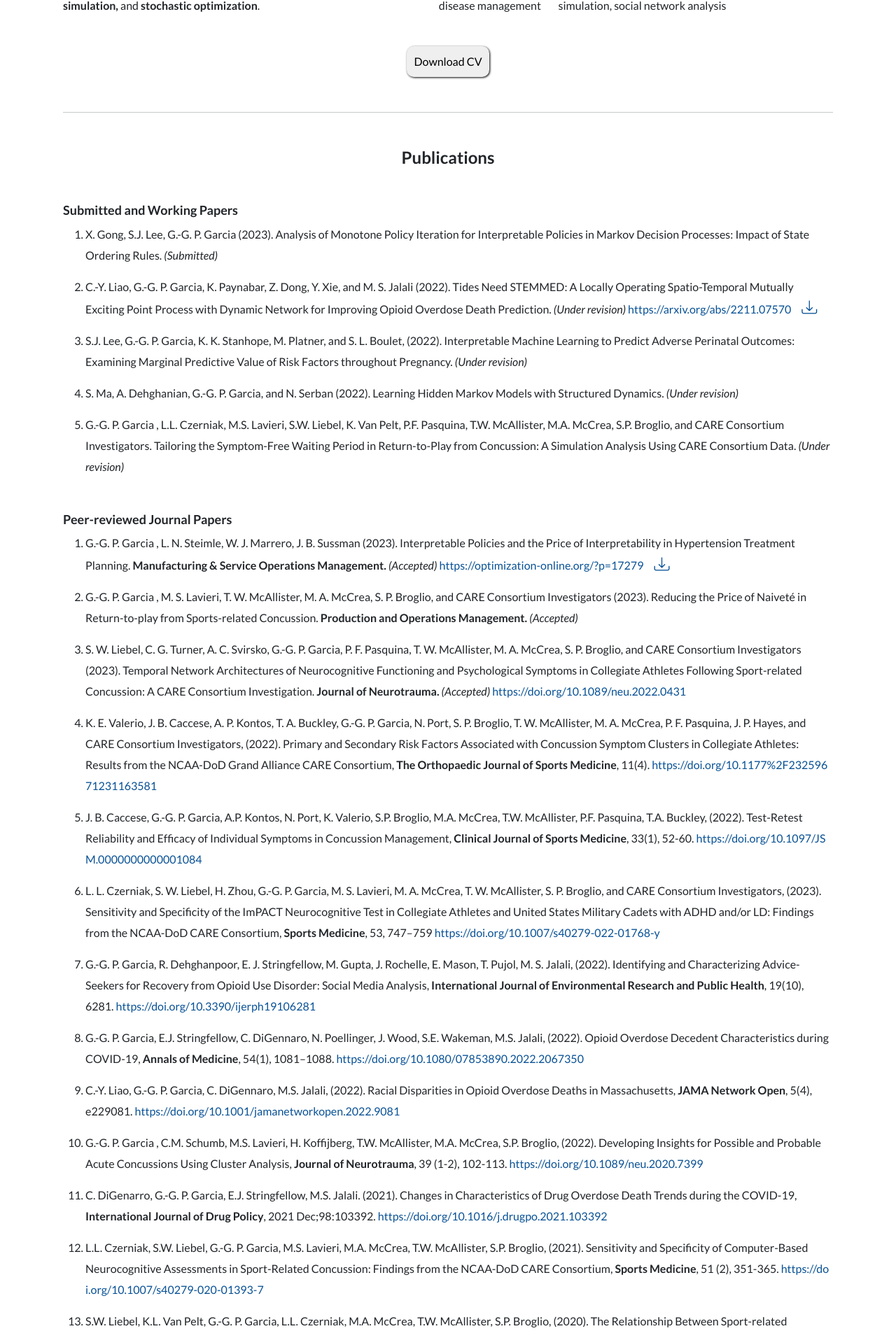
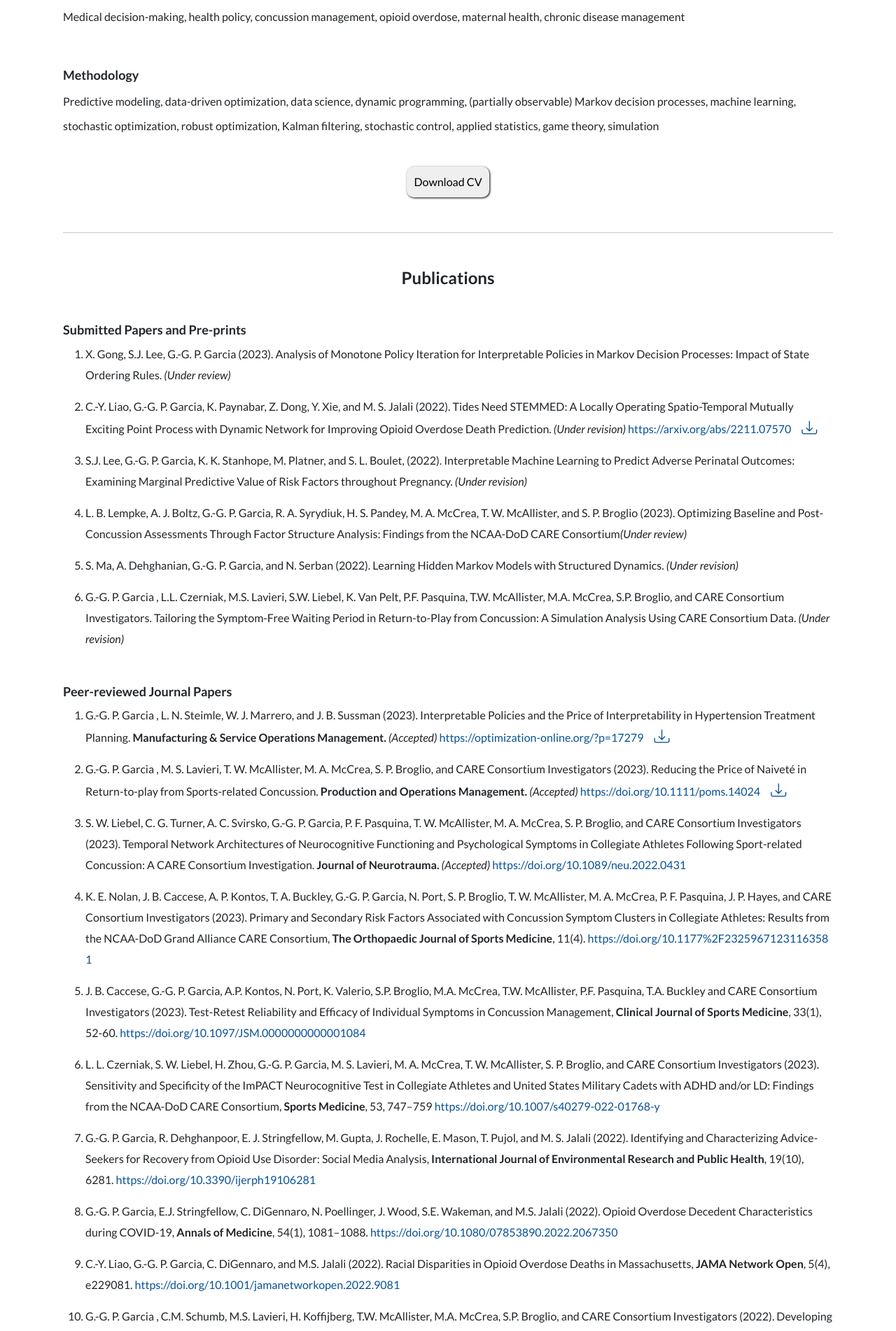
Before and after one commit to giangabrielgarcia/giangabrielgarcia.github.io, a React (Create React App) app in the folder giangabrielgarcia/: page /research in a window 1280 px wide. Shown: the part 1138-3040 px from the top of the page at 70% size. Built offline with nearby package versions, Linux system fonts and the light colour scheme; some icons are missing.

Commit message:
updated research and corrected manuscript links

```diff
--- a/giangabrielgarcia/src/components/Research.js
+++ b/giangabrielgarcia/src/components/Research.js
@@ -7,64 +7,68 @@ import manuscript3 from '../assets/manuscripts/2018-optimalcoinsurancerates.pdf'
 import manuscript4 from '../assets/manuscripts/2018-quantifyingthevalue.pdf';
 import manuscript5 from '../assets/manuscripts/preprint-monotonepolicies.pdf';
 import manuscript6 from '../assets/manuscripts/preprint-STEMMED.pdf';
+import ms_PoN from '../assets/manuscripts/2023-PriceofNaivete.pdf';
 
 const submittedPapers = [
-  {id: 1, text: 'X. Gong, S.J. Lee, G.-G. P. Garcia (2023). Analysis of Monotone Policy Iteration for Interpretable Policies in Markov Decision Processes: Impact of State Ordering Rules. ', status: '(Submitted)'},
+  { text: 'X. Gong, S.J. Lee, G.-G. P. Garcia (2023). Analysis of Monotone Policy Iteration for Interpretable Policies in Markov Decision Processes: Impact of State Ordering Rules. ', status: '(Under review)'},
 
-  { id: 1, text: `C.-Y. Liao, G.-G. P. Garcia, K. Paynabar, Z. Dong, Y. Xie, and M. S. Jalali (2022). Tides Need STEMMED: A Locally Operating Spatio-Temporal Mutually Exciting Point Process with Dynamic Network for Improving Opioid Overdose Death Prediction. `, status: `(Under revision)`, link: 'https://arxiv.org/abs/2211.07570', download: {manuscript6} },
+  { text: `C.-Y. Liao, G.-G. P. Garcia, K. Paynabar, Z. Dong, Y. Xie, and M. S. Jalali (2022). Tides Need STEMMED: A Locally Operating Spatio-Temporal Mutually Exciting Point Process with Dynamic Network for Improving Opioid Overdose Death Prediction. `, status: `(Under revision)`, link: 'https://arxiv.org/abs/2211.07570', download: manuscript6 },
 
-  { id: 2, text: `S.J. Lee, G.-G. P. Garcia, K. K. Stanhope, M. Platner, and S. L. Boulet, (2022). Interpretable Machine Learning to Predict Adverse Perinatal Outcomes: Examining Marginal Predictive Value of Risk Factors throughout Pregnancy. `, status: "(Under revision)" },
+  { text: `S.J. Lee, G.-G. P. Garcia, K. K. Stanhope, M. Platner, and S. L. Boulet, (2022). Interpretable Machine Learning to Predict Adverse Perinatal Outcomes: Examining Marginal Predictive Value of Risk Factors throughout Pregnancy. `, status: "(Under revision)" },
 
-  {id: 3, text: 'S. Ma, A. Dehghanian, G.-G. P. Garcia, and N. Serban (2022). Learning Hidden Markov Models with Structured Dynamics. ', status: '(Under revision)'},
+  {text: 'L. B. Lempke, A. J. Boltz, G.-G. P. Garcia, R. A. Syrydiuk, H. S. Pandey, M. A. McCrea, T. W. McAllister, and S. P. Broglio (2023). Optimizing Baseline and Post-Concussion Assessments Through Factor Structure Analysis: Findings from the NCAA-DoD CARE Consortium', status: '(Under review)'},
 
-   { id: 7, text: `G.-G. P. Garcia , L.L. Czerniak, M.S. Lavieri, S.W. Liebel, K. Van Pelt, P.F. Pasquina, T.W. McAllister, M.A. McCrea, S.P. Broglio, and CARE Consortium Investigators. Tailoring the Symptom-Free Waiting Period in Return-to-Play from Concussion: A Simulation Analysis Using CARE Consortium Data. `, status: "(Under revision)" }
+  { text: 'S. Ma, A. Dehghanian, G.-G. P. Garcia, and N. Serban (2022). Learning Hidden Markov Models with Structured Dynamics. ', status: '(Under revision)'},
+
+   { text: `G.-G. P. Garcia , L.L. Czerniak, M.S. Lavieri, S.W. Liebel, K. Van Pelt, P.F. Pasquina, T.W. McAllister, M.A. McCrea, S.P. Broglio, and CARE Consortium Investigators. Tailoring the Symptom-Free Waiting Period in Return-to-Play from Concussion: A Simulation Analysis Using CARE Consortium Data. `, status: "(Under revision)" }
 ]
 
 const peerReviewedPapers = [
 
-  { id: 21, text: `G.-G. P. Garcia , L. N. Steimle, W. J. Marrero, J. B. Sussman (2023). Interpretable Policies and the Price of Interpretability in Hypertension Treatment Planning. `, journal: "Manufacturing & Service Operations Management. ", status: "(Accepted)", link: "https://optimization-online.org/?p=17279", download: { manuscript5 } },
+  { id: 21, text: `G.-G. P. Garcia , L. N. Steimle, W. J. Marrero, and J. B. Sussman (2023). Interpretable Policies and the Price of Interpretability in Hypertension Treatment Planning. `, journal: "Manufacturing & Service Operations Management. ", status: "(Accepted)", link: "https://optimization-online.org/?p=17279", download: manuscript5 },
 
-  { id: 20, text: `G.-G. P. Garcia , M. S. Lavieri, T. W. McAllister, M. A. McCrea, S. P. Broglio, and CARE Consortium Investigators (2023). Reducing the Price of Naiveté in Return-to-play from Sports-related Concussion. `, journal: "Production and Operations Management. ", status: "(Accepted)" },
+  { id: 20, text: `G.-G. P. Garcia , M. S. Lavieri, T. W. McAllister, M. A. McCrea, S. P. Broglio, and CARE Consortium Investigators (2023). Reducing the Price of Naiveté in Return-to-play from Sports-related Concussion. `, journal: "Production and Operations Management. ", status: "(Accepted)",
+  link: 'https://doi.org/10.1111/poms.14024', download: ms_PoN },
 
   { id: 19, text: `S. W. Liebel, C. G. Turner, A. C. Svirsko, G.-G. P. Garcia, P. F. Pasquina, T. W. McAllister,
   M. A. McCrea, S. P. Broglio, and CARE Consortium Investigators (2023). Temporal Network Architectures of Neurocognitive Functioning and Psychological Symptoms in Collegiate Athletes Following Sport-related Concussion: A CARE Consortium Investigation. `, journal: "Journal of Neurotrauma. ", status: "(Accepted)", link: 'https://doi.org/10.1089/neu.2022.0431' },
 
-  { id: 18, text: `K. E. Valerio, J. B. Caccese, A. P. Kontos, T. A. Buckley, G.-G. P. Garcia, N. Port, S. P. Broglio, T. W. McAllister, M. A. McCrea, P. F. Pasquina, J. P. Hayes, and CARE Consortium Investigators, (2022). Primary and Secondary Risk Factors Associated with Concussion Symptom Clusters in Collegiate Athletes: Results from the NCAA-DoD Grand Alliance CARE Consortium, `, journal: "The Orthopaedic Journal of Sports Medicine", issue: ", 11(4). ", link: 'https://doi.org/10.1177%2F23259671231163581' },
+  { id: 18, text: `K. E. Nolan, J. B. Caccese, A. P. Kontos, T. A. Buckley, G.-G. P. Garcia, N. Port, S. P. Broglio, T. W. McAllister, M. A. McCrea, P. F. Pasquina, J. P. Hayes, and CARE Consortium Investigators (2023). Primary and Secondary Risk Factors Associated with Concussion Symptom Clusters in Collegiate Athletes: Results from the NCAA-DoD Grand Alliance CARE Consortium, `, journal: "The Orthopaedic Journal of Sports Medicine", issue: ", 11(4). ", link: 'https://doi.org/10.1177%2F23259671231163581' },
 
-  { id: 17, text: `J. B. Caccese, G.-G. P. Garcia, A.P. Kontos, N. Port, K. Valerio, S.P. Broglio, M.A. McCrea, T.W. McAllister, P.F. Pasquina, T.A. Buckley, (2022). Test-Retest Reliability and Efficacy of Individual Symptoms in Concussion Management, `, journal: "Clinical Journal of Sports Medicine", issue:", 33(1), 52-60. ", link: "https://doi.org/10.1097/JSM.0000000000001084" },
+  { id: 17, text: `J. B. Caccese, G.-G. P. Garcia, A.P. Kontos, N. Port, K. Valerio, S.P. Broglio, M.A. McCrea, T.W. McAllister, P.F. Pasquina, T.A. Buckley and CARE Consortium Investigators (2023). Test-Retest Reliability and Efficacy of Individual Symptoms in Concussion Management, `, journal: "Clinical Journal of Sports Medicine", issue:", 33(1), 52-60. ", link: "https://doi.org/10.1097/JSM.0000000000001084" },
 
-  { id: 16, text: `L. L. Czerniak, S. W. Liebel, H. Zhou, G.-G. P. Garcia, M. S. Lavieri, M. A. McCrea, T. W. McAllister, S. P. Broglio, and CARE Consortium Investigators, (2023). Sensitivity and Specificity of the ImPACT Neurocognitive Test in Collegiate Athletes and United States Military Cadets with ADHD and/or LD: Findings from the NCAA-DoD CARE Consortium, `, journal: "Sports Medicine", issue: ", 53, 747–759", link: "https://doi.org/10.1007/s40279-022-01768-y" },
+  { id: 16, text: `L. L. Czerniak, S. W. Liebel, H. Zhou, G.-G. P. Garcia, M. S. Lavieri, M. A. McCrea, T. W. McAllister, S. P. Broglio, and CARE Consortium Investigators (2023). Sensitivity and Specificity of the ImPACT Neurocognitive Test in Collegiate Athletes and United States Military Cadets with ADHD and/or LD: Findings from the NCAA-DoD CARE Consortium, `, journal: "Sports Medicine", issue: ", 53, 747–759", link: "https://doi.org/10.1007/s40279-022-01768-y" },
 
-  { id: 15, text: `G.-G. P. Garcia, R. Dehghanpoor, E. J. Stringfellow, M. Gupta, J. Rochelle, E. Mason, T. Pujol, M. S. Jalali, (2022). Identifying and Characterizing Advice-Seekers for Recovery from Opioid Use Disorder: Social Media Analysis, `, journal: "International Journal of Environmental Research and Public Health", issue:", 19(10), 6281. ", link: "https://doi.org/10.3390/ijerph19106281" },
+  { id: 15, text: `G.-G. P. Garcia, R. Dehghanpoor, E. J. Stringfellow, M. Gupta, J. Rochelle, E. Mason, T. Pujol, and M. S. Jalali (2022). Identifying and Characterizing Advice-Seekers for Recovery from Opioid Use Disorder: Social Media Analysis, `, journal: "International Journal of Environmental Research and Public Health", issue:", 19(10), 6281. ", link: "https://doi.org/10.3390/ijerph19106281" },
 
-  { id: 14, text: `G.-G. P. Garcia, E.J. Stringfellow, C. DiGennaro, N. Poellinger, J. Wood, S.E. Wakeman, M.S. Jalali, (2022). Opioid Overdose Decedent Characteristics during COVID-19, `, journal: "Annals of Medicine", issue:", 54(1), 1081–1088. ", link: "https://doi.org/10.1080/07853890.2022.2067350" },
+  { id: 14, text: `G.-G. P. Garcia, E.J. Stringfellow, C. DiGennaro, N. Poellinger, J. Wood, S.E. Wakeman, and M.S. Jalali (2022). Opioid Overdose Decedent Characteristics during COVID-19, `, journal: "Annals of Medicine", issue:", 54(1), 1081–1088. ", link: "https://doi.org/10.1080/07853890.2022.2067350" },
 
-  { id: 13, text: `C.-Y. Liao, G.-G. P. Garcia, C. DiGennaro, M.S. Jalali, (2022). Racial Disparities in Opioid Overdose Deaths in Massachusetts, `, journal: "JAMA Network Open", issue:", 5(4), e229081. ", link: "https://doi.org/10.1001/jamanetworkopen.2022.9081" },
+  { id: 13, text: `C.-Y. Liao, G.-G. P. Garcia, C. DiGennaro, and M.S. Jalali (2022). Racial Disparities in Opioid Overdose Deaths in Massachusetts, `, journal: "JAMA Network Open", issue:", 5(4), e229081. ", link: "https://doi.org/10.1001/jamanetworkopen.2022.9081" },
 
-  { id: 12, text: `G.-G. P. Garcia , C.M. Schumb, M.S. Lavieri, H. Koffijberg, T.W. McAllister, M.A. McCrea, S.P. Broglio, (2022). Developing Insights for Possible and Probable Acute Concussions Using Cluster Analysis, `, journal: "Journal of Neurotrauma", issue:", 39 (1-2), 102-113. ", link: "https://doi.org/10.1089/neu.2020.7399"},
+  { id: 12, text: `G.-G. P. Garcia , C.M. Schumb, M.S. Lavieri, H. Koffijberg, T.W. McAllister, M.A. McCrea, S.P. Broglio, and CARE Consortium Investigators (2022). Developing Insights for Possible and Probable Acute Concussions Using Cluster Analysis, `, journal: "Journal of Neurotrauma", issue:", 39 (1-2), 102-113. ", link: "https://doi.org/10.1089/neu.2020.7399"},
 
-  { id: 11, text: `C. DiGenarro, G.-G. P. Garcia, E.J. Stringfellow, M.S. Jalali. (2021). Changes in Characteristics of Drug Overdose Death Trends during the COVID-19, `, journal: "International Journal of Drug Policy", issue:  ", 2021 Dec;98:103392. ", link: 'https://doi.org/10.1016/j.drugpo.2021.103392'},
+  { id: 11, text: `C. DiGenarro, G.-G. P. Garcia, E.J. Stringfellow, and M.S. Jalali. (2021). Changes in Characteristics of Drug Overdose Death Trends during the COVID-19, `, journal: "International Journal of Drug Policy", issue:  ", 2021 Dec;98:103392. ", link: 'https://doi.org/10.1016/j.drugpo.2021.103392'},
 
-  { id: 10, text: `L.L. Czerniak, S.W. Liebel, G.-G. P. Garcia, M.S. Lavieri, M.A. McCrea, T.W. McAllister, S.P. Broglio, (2021). Sensitivity and Specificity of Computer-Based Neurocognitive Assessments in Sport-Related Concussion: Findings from the NCAA-DoD CARE Consortium, `, journal: "Sports Medicine", issue:
+  { id: 10, text: `L.L. Czerniak, S.W. Liebel, G.-G. P. Garcia, M.S. Lavieri, M.A. McCrea, T.W. McAllister, S.P. Broglio, and CARE Consortium Investigators (2021). Sensitivity and Specificity of Computer-Based Neurocognitive Assessments in Sport-Related Concussion: Findings from the NCAA-DoD CARE Consortium, `, journal: "Sports Medicine", issue:
   ", 51 (2), 351-365.", link: "https://doi.org/10.1007/s40279-020-01393-7" },
 
-  { id: 9, text: `S.W. Liebel, K.L. Van Pelt, G.-G. P. Garcia, L.L. Czerniak, M.A. McCrea, T.W. McAllister, S.P. Broglio, (2020). The Relationship Between Sport-related Concussion and Sensation-Seeking, `, journal:  "International Journal of Molecular Sciences", issue:", 21 (23), 9097. ", link: "https://doi.org/10.3390/ijms21239097" },
+  { id: 9, text: `S.W. Liebel, K.L. Van Pelt, G.-G. P. Garcia, L.L. Czerniak, M.A. McCrea, T.W. McAllister, S.P. Broglio, and CARE Consortium Investigators (2020). The Relationship Between Sport-related Concussion and Sensation-Seeking, `, journal:  "International Journal of Molecular Sciences", issue:", 21 (23), 9097. ", link: "https://doi.org/10.3390/ijms21239097" },
 
-  { id: 8, text: `G.-G. P. Garcia , J. Yang, M.S. Lavieri, T.W. McAllister, M.A. McCrea, S.P. Broglio, and CARE Consortium Investigators, (2020). Optimizing the Components of the Sport Concussion Assessment Tool for Acute Concussion Assessment, `, journal: "Neurosurgery", issue: ", 87 (5), 971-981. ", link: "https://academic.oup.com/neurosurgery/article/doi/10.1093/neuros/nyaa150/5841232" },
+  { id: 8, text: `G.-G. P. Garcia , J. Yang, M.S. Lavieri, T.W. McAllister, M.A. McCrea, S.P. Broglio, and CARE Consortium Investigators (2020). Optimizing the Components of the Sport Concussion Assessment Tool for Acute Concussion Assessment, `, journal: "Neurosurgery", issue: ", 87 (5), 971-981. ", link: "https://academic.oup.com/neurosurgery/article/doi/10.1093/neuros/nyaa150/5841232" },
 
-  { id: 7, text: `G.-G. P. Garcia, M.S. Lavieri, R. Jiang, M.A. McCrea, T.W. McAllister, S.P. Broglio, and CARE Consortium Investigators, (2020). Data-driven Stochastic Optimization Approaches to Determine Decision Boundaries for Risk Estimation Models, `, journal: "IISE Transactions", issue:", 52 (10), 1098-1121. ", link: "https://www.tandfonline.com/doi/full/10.1080/24725854.2020.1725254", download: {manuscript1} },
+  { id: 7, text: `G.-G. P. Garcia, M.S. Lavieri, R. Jiang, M.A. McCrea, T.W. McAllister, S.P. Broglio, and CARE Consortium Investigators (2020). Data-driven Stochastic Optimization Approaches to Determine Decision Boundaries for Risk Estimation Models, `, journal: "IISE Transactions", issue:", 52 (10), 1098-1121. ", link: "https://www.tandfonline.com/doi/full/10.1080/24725854.2020.1725254", download: manuscript1 },
 
-  { id: 6, text: `G.-G. P. Garcia, M. S. Lavieri, C. Andrews, X. Liu, M. P. Van Oyen, M. A. Kass, M. O. Gordon, and J. D. Stein, (2019). Using Kalman Filtering to Forecast Visual Field and Intraocular Pressure Trajectory in Patients with Ocular Hypertension, `, journal: "JAMA Ophthalmology", issue:", 137 (12), 1416-1423. ", link: "https://jamanetwork.com/journals/jamaophthalmology/article-abstract/2755407" },
+  { id: 6, text: `G.-G. P. Garcia, M. S. Lavieri, C. Andrews, X. Liu, M. P. Van Oyen, M. A. Kass, M. O. Gordon, and J. D. Stein (2019). Using Kalman Filtering to Forecast Visual Field and Intraocular Pressure Trajectory in Patients with Ocular Hypertension, `, journal: "JAMA Ophthalmology", issue:", 137 (12), 1416-1423. ", link: "https://jamanetwork.com/journals/jamaophthalmology/article-abstract/2755407" },
 
-  { id: 5, text: `G.-G. P. Garcia, M.S. Lavieri, R. Jiang, M.A. McCrea, T.W. McAllister, S.P. Broglio, and CARE Consortium Investigators, (2019). A Data-driven Approach to Unlikely, Possible, Probable, and Definite Acute Concussion Assessment, `, journal: "Journal of Neurotrauma", issue:", 36 (10), 1571-1583. ", download: {manuscript2} },
+  { id: 5, text: `G.-G. P. Garcia, M.S. Lavieri, R. Jiang, M.A. McCrea, T.W. McAllister, S.P. Broglio, and CARE Consortium Investigators (2019). A Data-driven Approach to Unlikely, Possible, Probable, and Definite Acute Concussion Assessment, `, journal: "Journal of Neurotrauma", issue:", 36 (10), 1571-1583. ", download: manuscript2 },
 
-  { id: 4, text: `G.-G. P. Garcia, K. Nitta, M.S. Lavieri, C. Andrews, X. Liu, E. Lobaza, M.P. Van Oyen, K. Sugiyama, and J.D. Stein, (2019). Using Kalman Filtering to Forecast Disease Progression for Patients with Normal Tension Glaucoma, `, journal: "American Journal of Ophthalmology", issue:", 199, 111-119. ", link: "https://doi.org/10.1016/j.ajo.2018.10.012" },
+  { id: 4, text: `G.-G. P. Garcia, K. Nitta, M.S. Lavieri, C. Andrews, X. Liu, E. Lobaza, M.P. Van Oyen, K. Sugiyama, and J.D. Stein (2019). Using Kalman Filtering to Forecast Disease Progression for Patients with Normal Tension Glaucoma, `, journal: "American Journal of Ophthalmology", issue:", 199, 111-119. ", link: "https://doi.org/10.1016/j.ajo.2018.10.012" },
 
-  { id: 3, text: `G.J. Schell, G.-G. P. Garcia , M.S. Lavieri, J.B. Sussman, R.A. Hayward, (2018). Optimal Coinsurance Rates for a Heterogeneous Population under Inequality and Resource Constraints, `, journal: "IISE Transactions", issue:", 51 (1), 74-91. ", link: "https://doi.org/10.1080/24725854.2018.1499053", download: {manuscript3} },
+  { id: 3, text: `G.J. Schell, G.-G. P. Garcia , M.S. Lavieri, J.B. Sussman, and R.A. Hayward (2018). Optimal Coinsurance Rates for a Heterogeneous Population under Inequality and Resource Constraints, `, journal: "IISE Transactions", issue:", 51 (1), 74-91. ", link: "https://doi.org/10.1080/24725854.2018.1499053", download: manuscript3 },
 
-  { id: 2, text: `G.-G. P. Garcia, S.P. Broglio, M.S. Lavieri, M.A. McCrea, T.W. McAllister, and CARE Consortium Investigators, (2018). Quantifying the Value of Multidimensional Assessment Models for Acute Concussion: An Analysis of Data from the NCAA-DoD Care Consortium, `, journal: "Sports Medicine", issue:", 48 (7), 1739-1749. ", link: "https://doi.org/10.1007/s40279-018-0880-x", download: {manuscript4} },
+  { id: 2, text: `G.-G. P. Garcia, S.P. Broglio, M.S. Lavieri, M.A. McCrea, T.W. McAllister, and CARE Consortium Investigators (2018). Quantifying the Value of Multidimensional Assessment Models for Acute Concussion: An Analysis of Data from the NCAA-DoD Care Consortium, `, journal: "Sports Medicine", issue:", 48 (7), 1739-1749. ", link: "https://doi.org/10.1007/s40279-018-0880-x", download: manuscript4 },
 
-  { id: 1, text: `M. Mofrad, G.-G. P. Garcia, L.M. Maillart, B.A. Norman, J. Rajgopal, (2016). Customizing Immunization Clinic Operations to Minimize Open Vial Waste, `, journal: "Socio-Economic Planning Sciences", issue:", 54 (March 2016), 1-17. ", link: "https://doi.org/10.1016/j.seps.2015.10.007" }
+  { id: 1, text: `M. Mofrad, G.-G. P. Garcia, L.M. Maillart, B.A. Norman, and J. Rajgopal (2016). Customizing Immunization Clinic Operations to Minimize Open Vial Waste, `, journal: "Socio-Economic Planning Sciences", issue:", 54 (March 2016), 1-17. ", link: "https://doi.org/10.1016/j.seps.2015.10.007" }
 ]
 
 const conferencePapers = [
@@ -87,13 +91,17 @@ const Research = () => {
                 <p>I am interested in designing responsible data-driven frameworks for <b>Predictive Analytics</b> and <b>Prescriptive Analytics</b> as motivated by and applied to high-impact problems in <b>Health Policy, Personalized Medicine,</b> and <b>Medical Decision-Making</b>.
                 This work entails the integration of methodologies from <b>data science, machine learning, stochastic modeling, simulation,</b> and <b>stochastic optimization</b>.</p>
             </div>
+          </div>
+          <div className='research-text'>
             <div className='research-para-margin'>
                 <h4 className='subtitle fw-bold'> Applications </h4>
-                <p>Medical decision-making, concussion management, opioid overdose, maternal health, chronic disease management</p>
+                <p>Medical decision-making, health policy, concussion management, opioid overdose, maternal health, chronic disease management</p>
             </div>
+          </div>
+          <div className='research-text'>
             <div>
                 <h4 className='subtitle fw-bold'> Methodology </h4>
-                <p>Predictive modeling, data-driven optimization, data science, dynamic programming, (partially observable) Markov decision processes, machine learning, stochastic optimization, robust optimization, Kalman filtering, stochastic control, applied statistics, game theory, simulation, social network analysis</p>
+                <p>Predictive modeling, data-driven optimization, data science, dynamic programming, (partially observable) Markov decision processes, machine learning, stochastic optimization, robust optimization, Kalman filtering, stochastic control, applied statistics, game theory, simulation</p>
             </div>
           </div>
           <div className='flex-center'>
@@ -102,7 +110,7 @@ const Research = () => {
           <hr></hr>
           <section>
             <h2 className='page-title text-center mt-50'>Publications</h2>
-            <h4 className='subtitle fw-bold publication-subtitle'>Submitted and Working Papers</h4>
+            <h4 className='subtitle fw-bold publication-subtitle'>Submitted Papers and Pre-prints</h4>
             <ol>
             { submittedPapers.map((pubs) => {
             return (
```
Also changed, not shown: giangabrielgarcia/src/components/HonorsAwards.js (+8 -3 lines), 2 other files (tests, documents, lock files or other folders).
